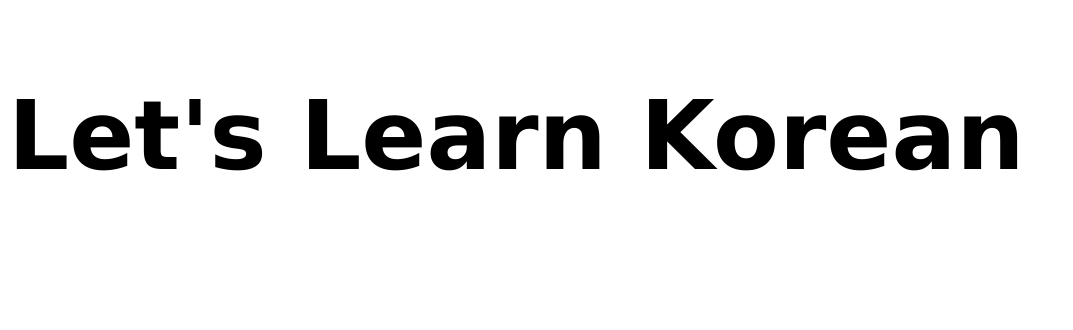
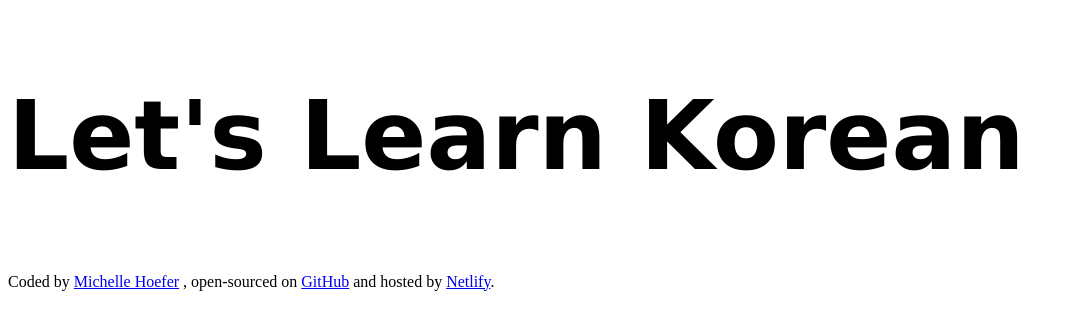
Before and after one commit to MichelleHoefer/korean-responsive-project, a plain HTML site: page index.html in a window 1280 px wide. Shown: the whole page, without its empty margins (0-1073 px from the left). Drawn offline with Linux system fonts and the light colour scheme.

Commit message:
added image, and links to footer

```diff
--- a/index.html
+++ b/index.html
@@ -8,5 +8,23 @@
   </head>
   <body>
     <h1>Let's Learn Korean</h1>
+    <footer>
+      Coded by
+      <a
+        href="https://www.linkedin.com/in/michelle-hoefer-0b478229b/"
+        target="_blank"
+        >Michelle Hoefer</a
+      >
+      , open-sourced on
+      <a
+        href="https://github.com/MichelleHoefer/korean-responsive-project"
+        target="_blank"
+        >GitHub</a
+      >
+      and hosted by
+      <a href="https://korean-responsive-project.netlify.app/" target="_blank"
+        >Netlify</a
+      >.
+    </footer>
   </body>
 </html>
```
Also changed, not shown: images/hangul.jpg (added).
